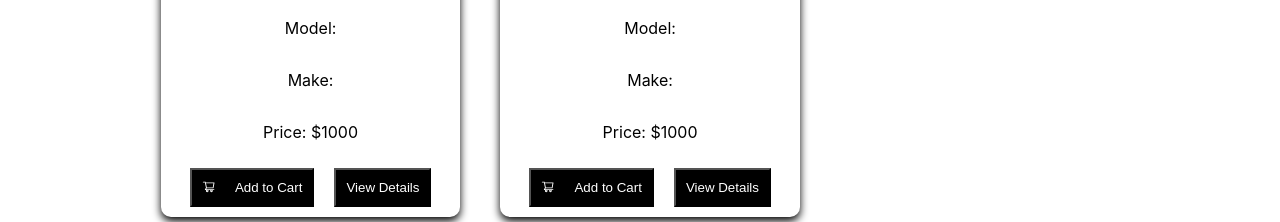
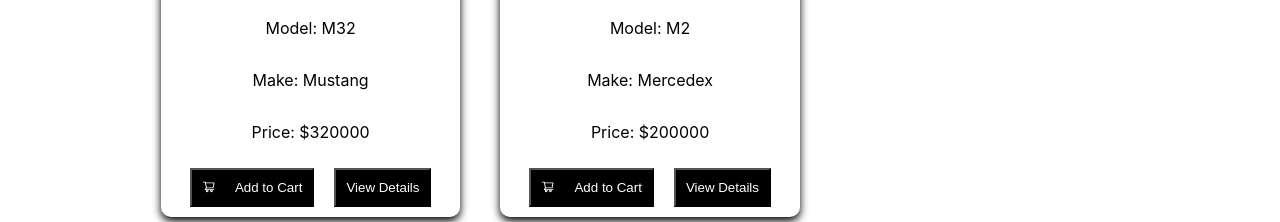
Before and after one commit to NickyGuants/React-redux-ecommerce, a React (Create React App) app: page / in a window 1280 px wide. Shown: the part 2093-2315 px from the top of the page. Built offline with nearby package versions, Linux system fonts and the light colour scheme.

Commit message:
add missing details

```diff
--- a/src/components/products/vehicles.js
+++ b/src/components/products/vehicles.js
@@ -33,7 +33,7 @@
     {
       id: 2,
       name: "Chelby Mustang",
-      price: 180000,
+      price: 280000,
       make: "Ford",
       model: "Mustang",
       year: "2021",
@@ -41,54 +41,54 @@
       description:
       "Chelby Mustang",
       imgSrc: "https://images.unsplash.com/photo-1494976388531-d1058494cdd8?ixid=MnwxMjA3fDB8MHxwaG90by1wYWdlfHx8fGVufDB8fHx8&ixlib=rb-1.2.1&auto=format&fit=crop&w=1470&q=80",
-      fuel: "",
+      fuelCapacity: "50L",
       transmission: "Automatic",
-      engineSize: ""
+      engineSize: "3000cc"
     },
     {
         id: 3,
         name: "Porshe",
-        price: 1000,
-        make: "",
-        model: "",
-        year: "",
+        price: 450000,
+        make: "Porshe",
+        model: "Porshe",
+        year: "2020",
         instock: 43,
         description:
         "Porshe",
         imgSrc: "https://images.unsplash.com/photo-1503376780353-7e6692767b70?ixid=MnwxMjA3fDB8MHxwaG90by1wYWdlfHx8fGVufDB8fHx8&ixlib=rb-1.2.1&auto=format&fit=crop&w=1470&q=80",
-        fuel: "",
+        fuelCapacity: "40L",
         transmission: "Automatic",
-        engineSize: ""
+        engineSize: "2500cc"
       },
       {
         id: 4,
-        name: "Porshe",
-        price: 1000,
-        make: "",
-        model: "",
-        year: "",
+        name: "Mustang",
+        price: 320000,
+        make: "M32",
+        model: "Mustang",
+        year: "2017",
         instock: 43,
         description:
         "Porshe",
         imgSrc: "https://images.unsplash.com/photo-1593142927592-71ed12446cd9?ixid=MnwxMjA3fDB8MHxwaG90by1wYWdlfHx8fGVufDB8fHx8&ixlib=rb-1.2.1&auto=format&fit=crop&w=1470&q=80",
-        fuel: "",
+        fuelCapacity: "35L",
         transmission: "Automatic",
-        engineSize: ""
+        engineSize: "5000cc"
       },
       {
         id: 5,
-        name: "Porshe",
-        price: 1000,
-        make: "",
-        model: "",
-        year: "",
+        name: "Mercedez",
+        price: 200000,
+        make: "M2",
+        model: "Mercedex",
+        year: "2018",
         instock: 43,
         description:
         "Porshe",
         imgSrc: "https://images.unsplash.com/photo-1494905998402-395d579af36f?ixid=MnwxMjA3fDB8MHxwaG90by1wYWdlfHx8fGVufDB8fHx8&ixlib=rb-1.2.1&auto=format&fit=crop&w=1470&q=80",
-        fuel: "",
+        fuelCapacity: "30L",
         transmission: "Automatic",
-        engineSize: ""
+        engineSize: "4000cc"
       }
 
   ];
```
